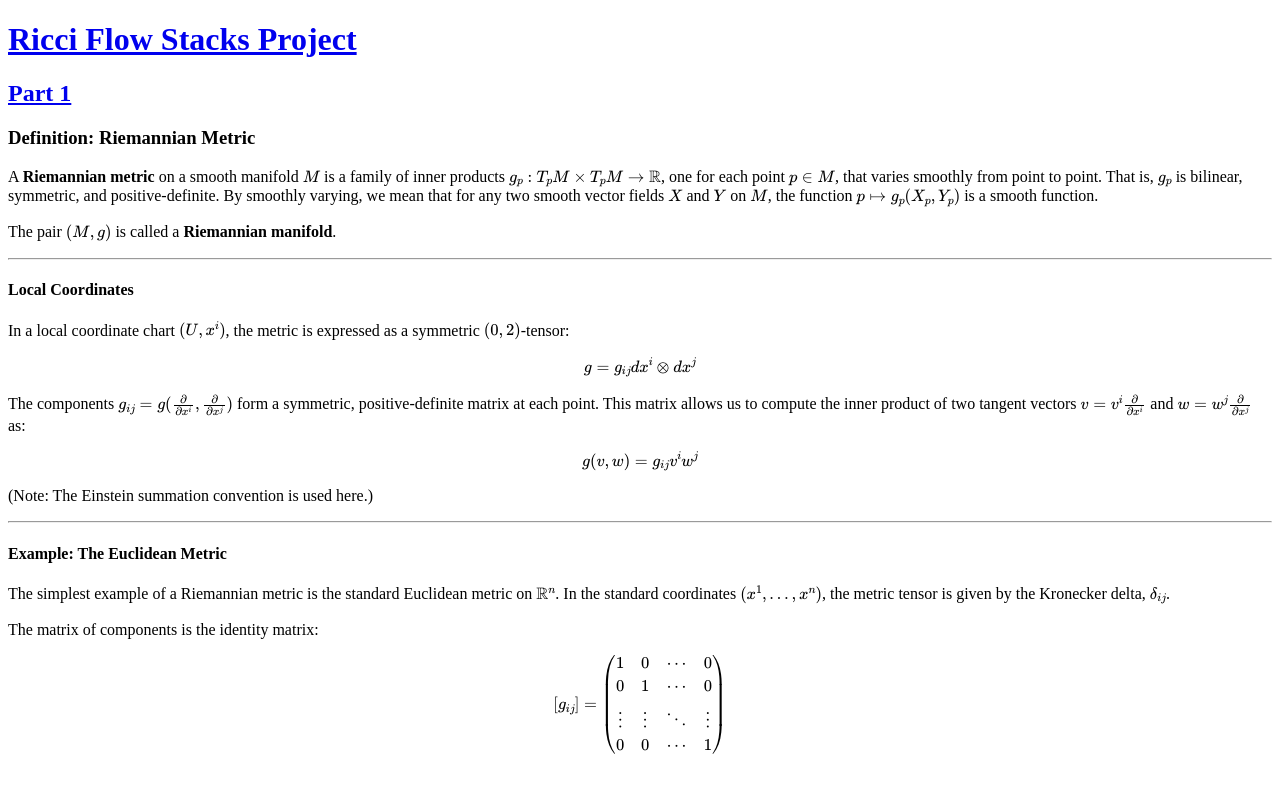
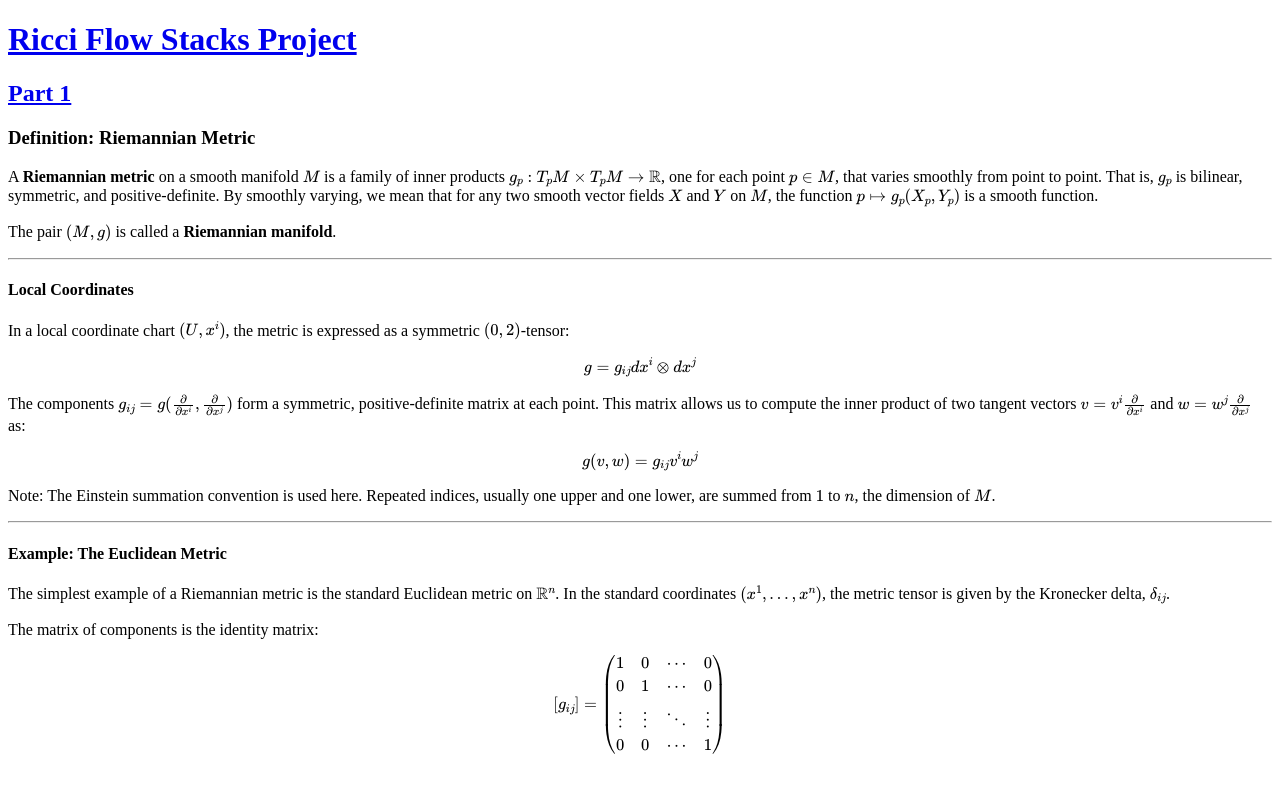
Before and after one commit to bennett-chow/ricciflow.org, a Jekyll site: the page built from part-1-foundations/riemannian-metric.md, in a window 1280 px wide. Shown: the top 793 px of the page. Built offline with Jekyll 4.4.1, drawn with Linux system fonts in a browser that asks for light colours.

Commit message:
Update riemannian-metric.md

```diff
--- a/part-1-foundations/riemannian-metric.md
+++ b/part-1-foundations/riemannian-metric.md
@@ -32,7 +32,7 @@ $$
 g(v, w) = g_{ij}v^i w^j
 $$
 
-(Note: The Einstein summation convention is used here.)
+Note: The Einstein summation convention is used here. Repeated indices, usually one upper and one lower, are summed from $1$ to $n$, the dimension of $M$.
 
 ---
 
```
